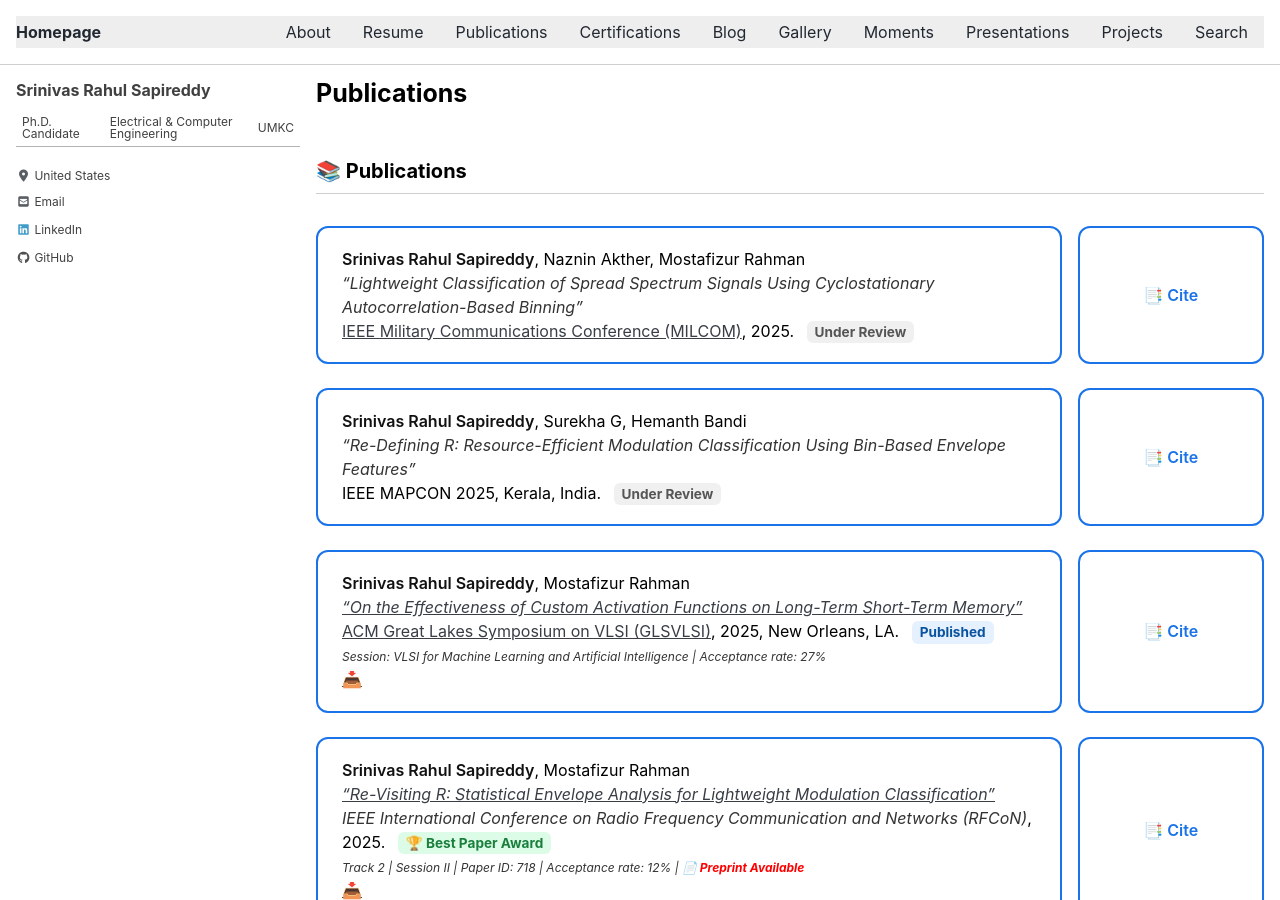
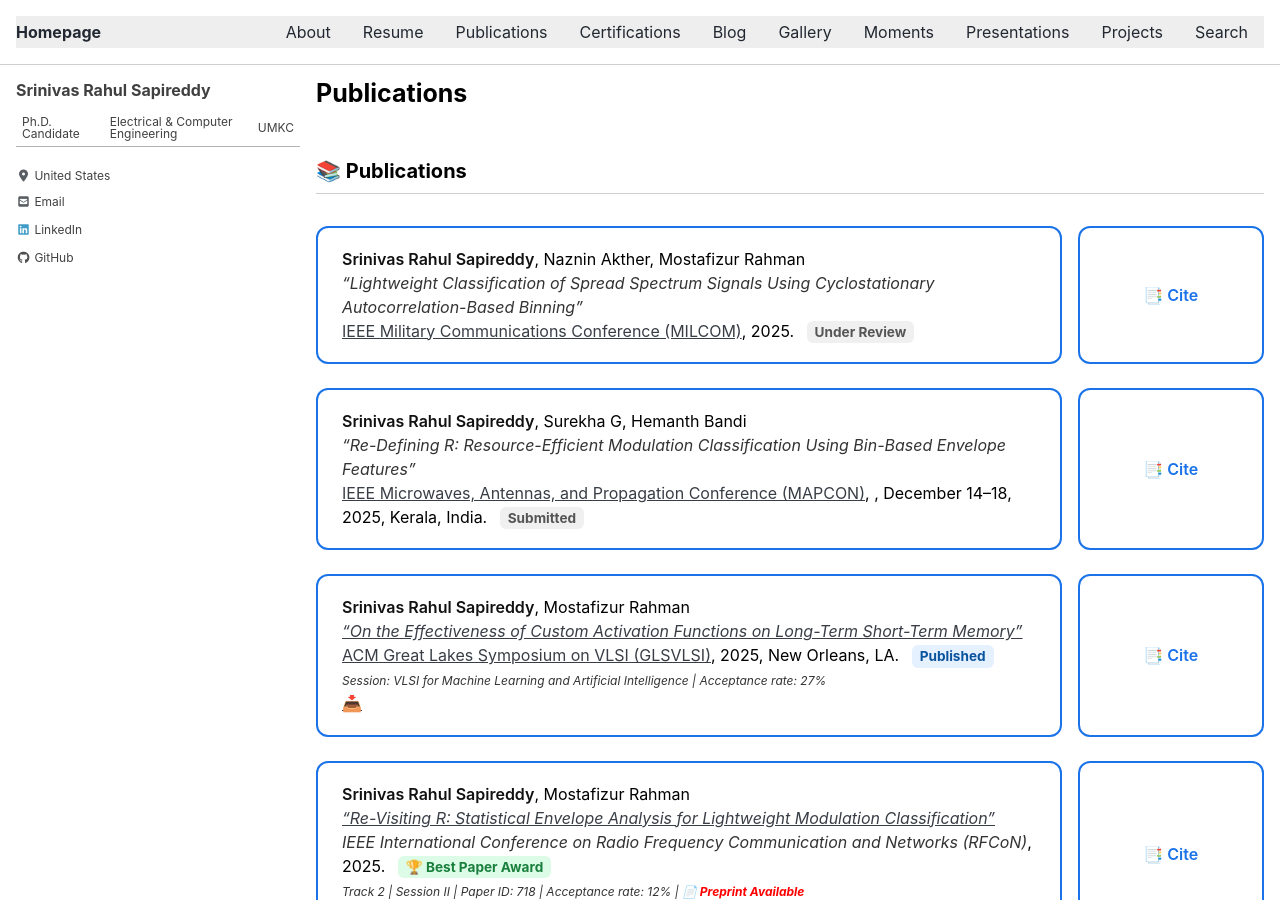
Before and after one commit to srsapireddy/srsapireddy.github.io, a Jekyll site: the page built from _pages/publications.md, in a window 1280 px wide and 900 px high. Built offline with Jekyll 4.4.1, drawn with Linux system fonts in a browser that asks for light colours; cached includes are drawn as plain includes; nearby versions of some CDN libraries.

Commit message:
Update publications.md

```diff
--- a/_pages/publications.md
+++ b/_pages/publications.md
@@ -151,11 +151,11 @@
     </div>
     <div class="pub-entry">
       <div class="pub-card">
-        <strong>Srinivas Rahul Sapireddy</strong>, Surekha G, Hemanth Bandi<br>
-        <em>“Re-Defining R: Resource-Efficient Modulation Classification Using Bin-Based Envelope Features”</em><br>
-        IEEE MAPCON 2025, Kerala, India.
-        <span class="status pending">Under Review</span>
-      </div>
+      <strong>Srinivas Rahul Sapireddy</strong>, Surekha G, Hemanth Bandi<br>
+      <em>“Re-Defining R: Resource-Efficient Modulation Classification Using Bin-Based Envelope Features”</em><br>
+      <a href="https://ieeemapcon.org/" target="_blank">IEEE Microwaves, Antennas, and Propagation Conference (MAPCON)</a>, , December 14–18, 2025, Kerala, India.
+      <span class="status pending">Submitted</span>
+    </div>
       <div class="cite-box" onclick="copyCitation('cite2')">
         📑 Cite
         <textarea id="cite2" class="hidden-citation">Under Review</textarea>
```
